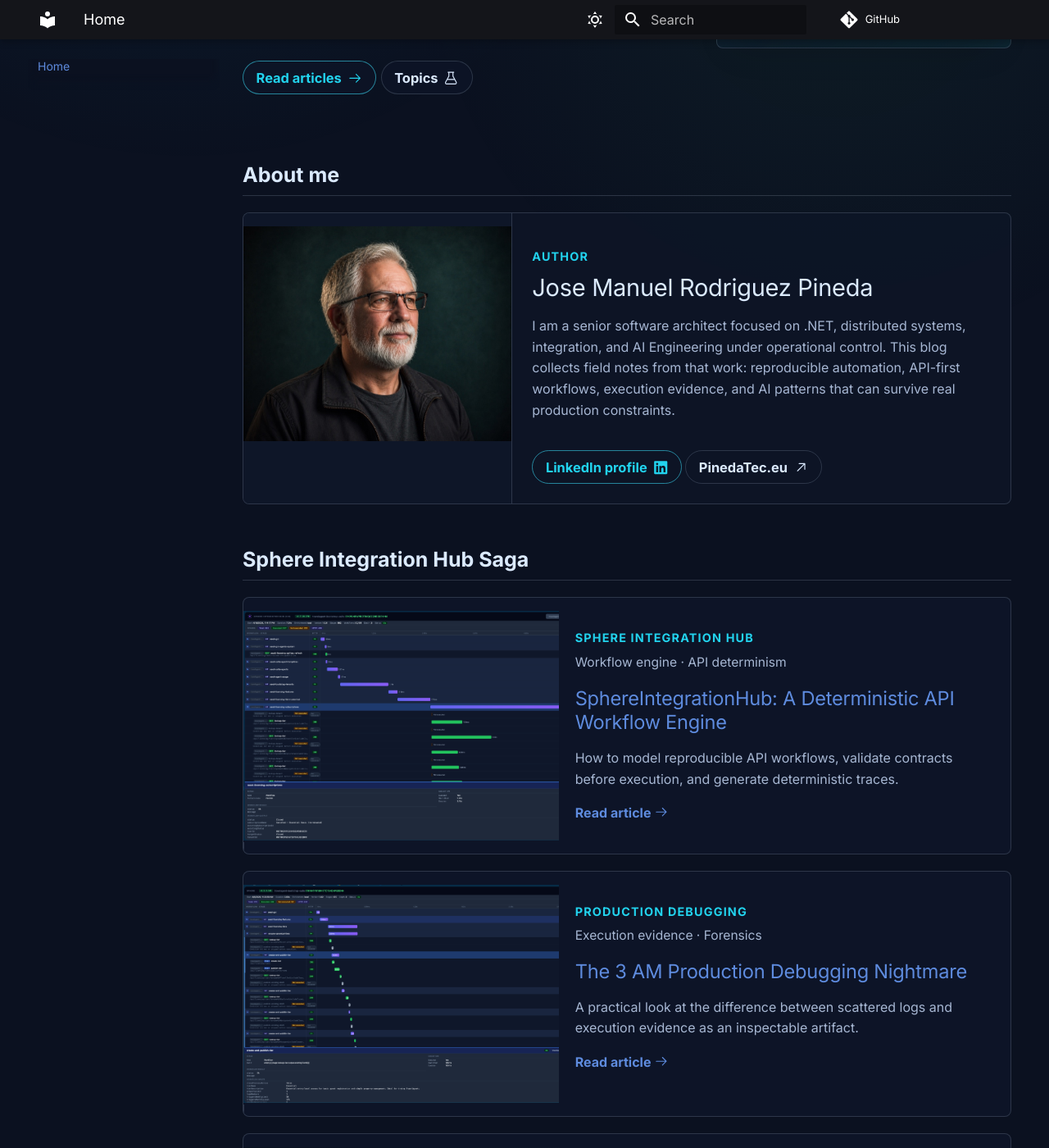
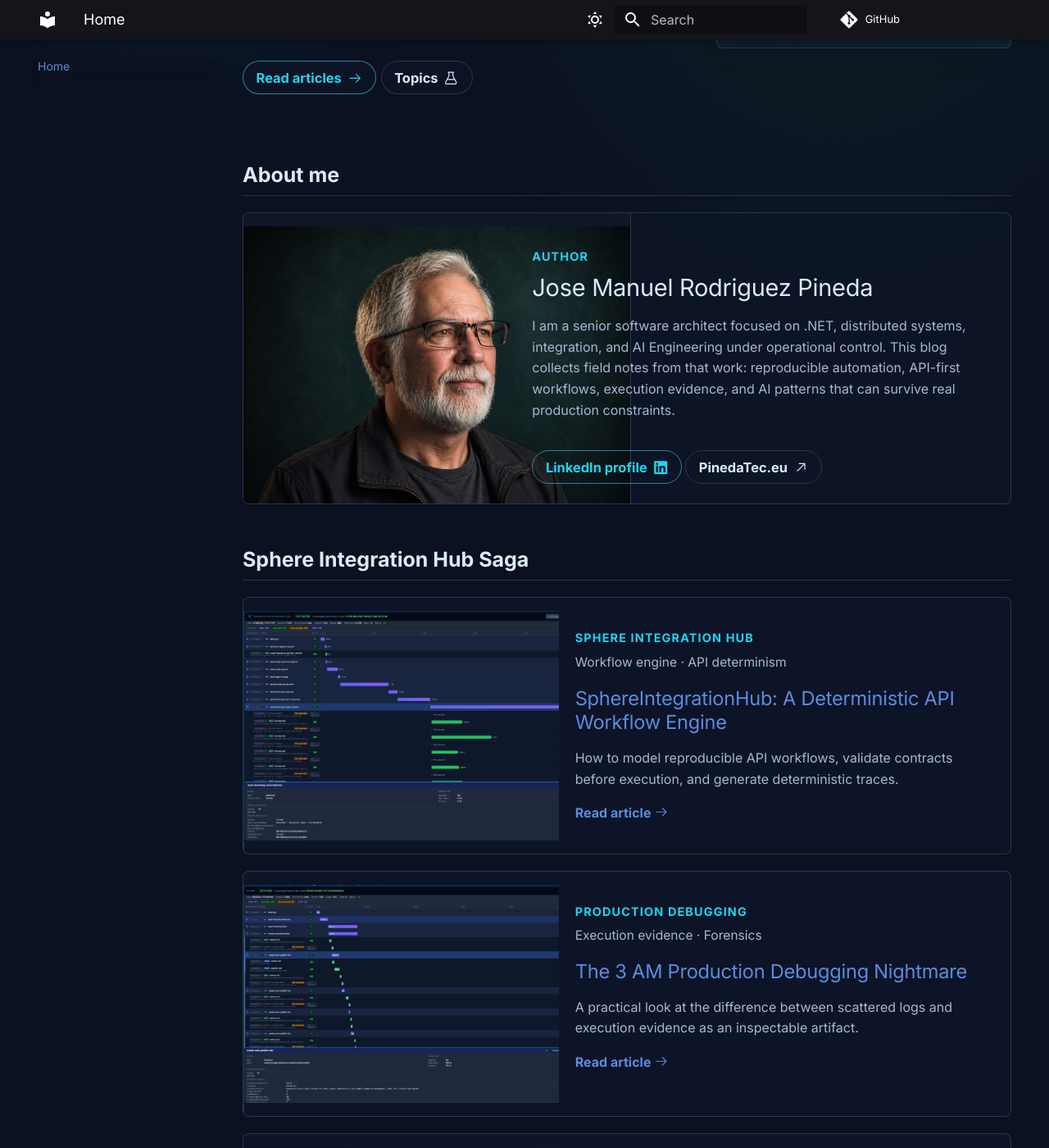
Before and after one commit to PinedaTec-EU/tech-blog, an MkDocs documentation site: the page built from docs/index.md, in a window 1280 px wide and 1400 px high, scrolled down 491 px. Shown: the whole window at 82% size. Built offline with MkDocs 1.6.1 and Material for MkDocs 9.7.7, drawn with Linux system fonts in a browser that asks for light colours; comment, search, counter and statistics services are not loaded.

Commit message:
Constrain author image aspect ratio

```diff
--- a/docs/stylesheets/extra.css
+++ b/docs/stylesheets/extra.css
@@ -169,9 +169,11 @@
 
 .about-author__media {
   align-self: stretch;
+  aspect-ratio: 4 / 3;
   background: rgba(15, 23, 42, 0.8);
   border-right: 1px solid var(--pt-border);
   min-height: 17rem;
+  overflow: hidden;
 }
 
 .about-author__media img {
@@ -360,9 +362,10 @@
   }
 
   .about-author__media {
+    aspect-ratio: 16 / 9;
     border-right: 0;
     border-bottom: 1px solid var(--pt-border);
-    min-height: 14rem;
+    min-height: 0;
   }
 
   .about-author__content {
```
